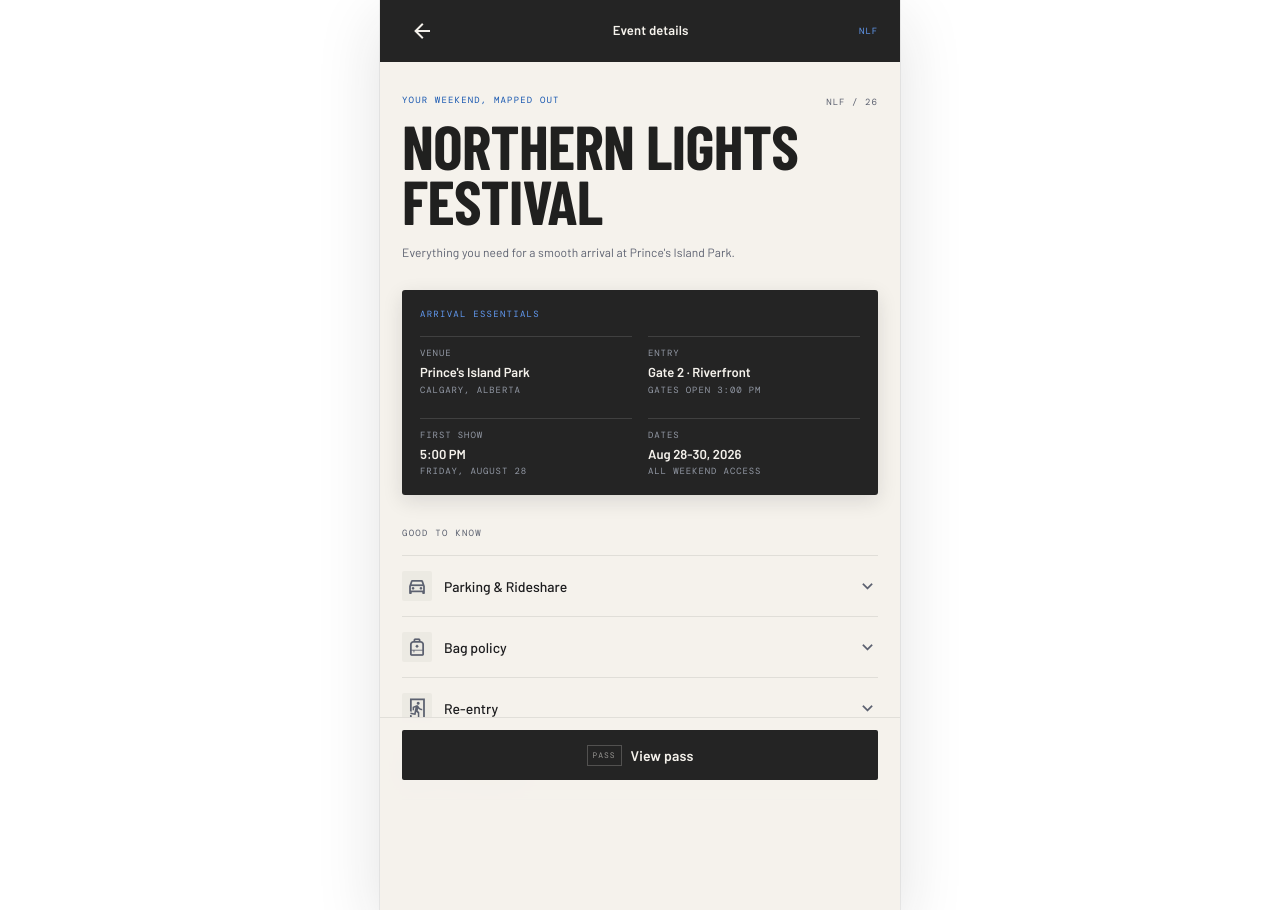
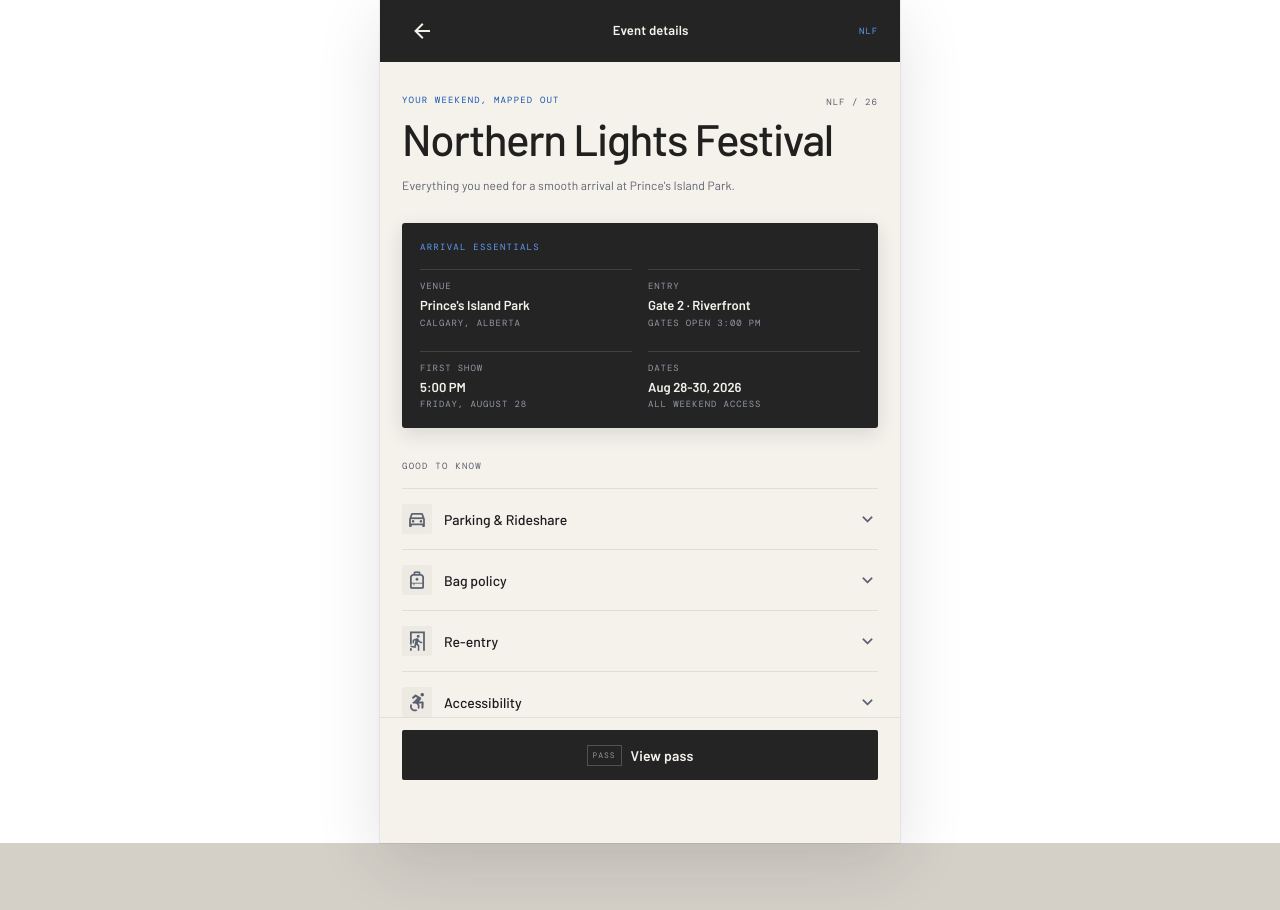
Before and after one commit to theuxgod/P303-Showpass-mobile-exp, a Vue app: page /details in a window 1280 px wide. After the commit the page ends 843 px from the top, so only its background shows below. Built offline with nearby package versions, Linux system fonts and the light colour scheme.

Commit message:
feat: update h1 styles for improved readability and visual hierarchy

```diff
--- a/src/style.css
+++ b/src/style.css
@@ -87,12 +87,11 @@
   letter-spacing: .13em;
 }
 h1 {
-  font-family: 'Barlow Condensed', sans-serif;
-  font-size: clamp(48px, 13vw, 76px);
-  font-weight: 700;
-  line-height: .88;
-  letter-spacing: -.01em;
-  text-transform: uppercase;
+  font-family: 'Barlow', sans-serif;
+  font-size: clamp(34px, 9vw, 52px);
+  font-weight: 500;
+  line-height: .95;
+  letter-spacing: -.03em;
   max-width: 100%;
 }
 .festival-meta,
@@ -355,7 +354,7 @@
 /* ─── Shared layout rules (details) ─────────────────────── */
 .details-content { padding: 32px 22px 110px; }
 .details-hero { margin-bottom: 28px; }
-.details-hero h1 { font-size: clamp(40px, 11vw, 62px); }
+.details-hero h1 { font-size: clamp(30px, 8vw, 44px); }
 .section-label {
   margin-bottom: 16px;
   color: var(--muted);
```
